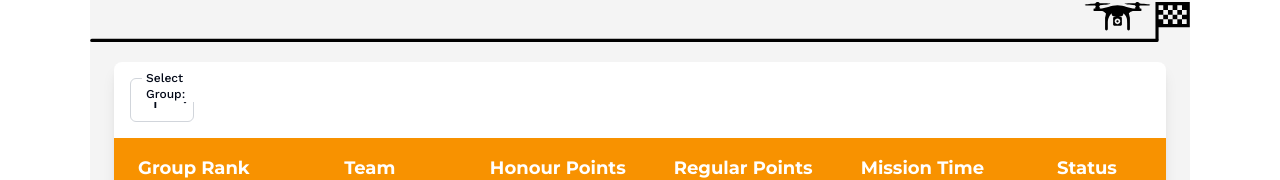
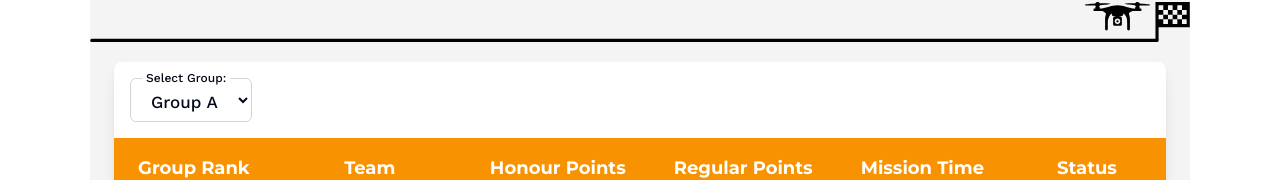
Before and after one commit to codersforcauses/Robodrone, a Next.js app in the folder client/: page /leaderboard in a window 1280 px wide. Shown: the part 206-386 px from the top of the page. Built offline with nearby package versions, Linux system fonts and the light colour scheme.

Commit message:
fix(leaderboard): Added Todos

```diff
--- a/client/src/components/ui/Leaderboard/List.tsx
+++ b/client/src/components/ui/Leaderboard/List.tsx
@@ -1,6 +1,6 @@
 import { useEffect, useState } from "react";
 
-const groupNames: String[] = ["Group A", "Group B", "Group C"];
+const groupNames: String[] = ["", "Group A", "Group B", "Group C"];
 
 export default function List({ data = [] }) {
   // Mock data for development (with four teams per group)
@@ -96,33 +96,36 @@ export default function List({ data = [] }) {
     },
   ];
 
+  // TODO: Fetch real data from api/match/group
+
   // Use provided data or fallback to mock data
   const rawData = data.length > 0 ? data : mockData;
 
-  // Get unique groups for dropdown
-  const groups = [...new Set(rawData.map((item) => item.group))];
+  // Get unique groups
+  const groupIds = [...new Set(rawData.map((item) => item.group))];
 
-  function addCalculatedFields(rawData: any) {
+  function processData(rawData: Array<any>) {
     let teamsData: Array<any> = [];
 
-    for (let i = 0; i < groups.length; i++) {
-      // For each group
+    // For each group
+    for (let i = 0; i < groupIds.length; i++) {
       // Get all the teams in that group
       let groupData = rawData.filter((team) => {
-        return team.group === i;
+        return team.group === groupIds[i];
       });
 
       // Sort them descending by points
       groupData.sort((teamA, teamB) => {
-        console.log(teamA.regular_points, teamB.regular_points);
         return teamB.regular_points - teamA.regular_points;
+        // TODO: Implement sorting by honor points in case of draw, then by time to finish
       });
 
       // Add each of those teams into the teamData with calculated fields
       for (let j = 0; j < groupData.length; j++) {
         let team = groupData[j];
-        team.group_rank = j + 1;
-        team.qualified = team.group_rank <= 2;
+        team.group = groupNames[team.group];
+        team.group_rank = j + 1; // TODO: Make resistant to ties
+        team.qualified = team.group_rank <= 2; // TODO: Make resistant to ties
         team.mission_time =
           "" +
           Math.floor(team.total_time_seconds / 60) +
@@ -135,7 +138,10 @@ export default function List({ data = [] }) {
   }
 
   // Add calculated fields group_rank and qualified to the data
-  const teamsData = addCalculatedFields(rawData);
+  const teamsData = processData(rawData);
+
+  // Get unique groups for dropdown
+  const groups = [...new Set(teamsData.map((item) => item.group))];
 
   // Initialize selectedGroup with the first group instead of "All Groups"
   const [selectedGroup, setSelectedGroup] = useState(groups[0] || 1);
```
